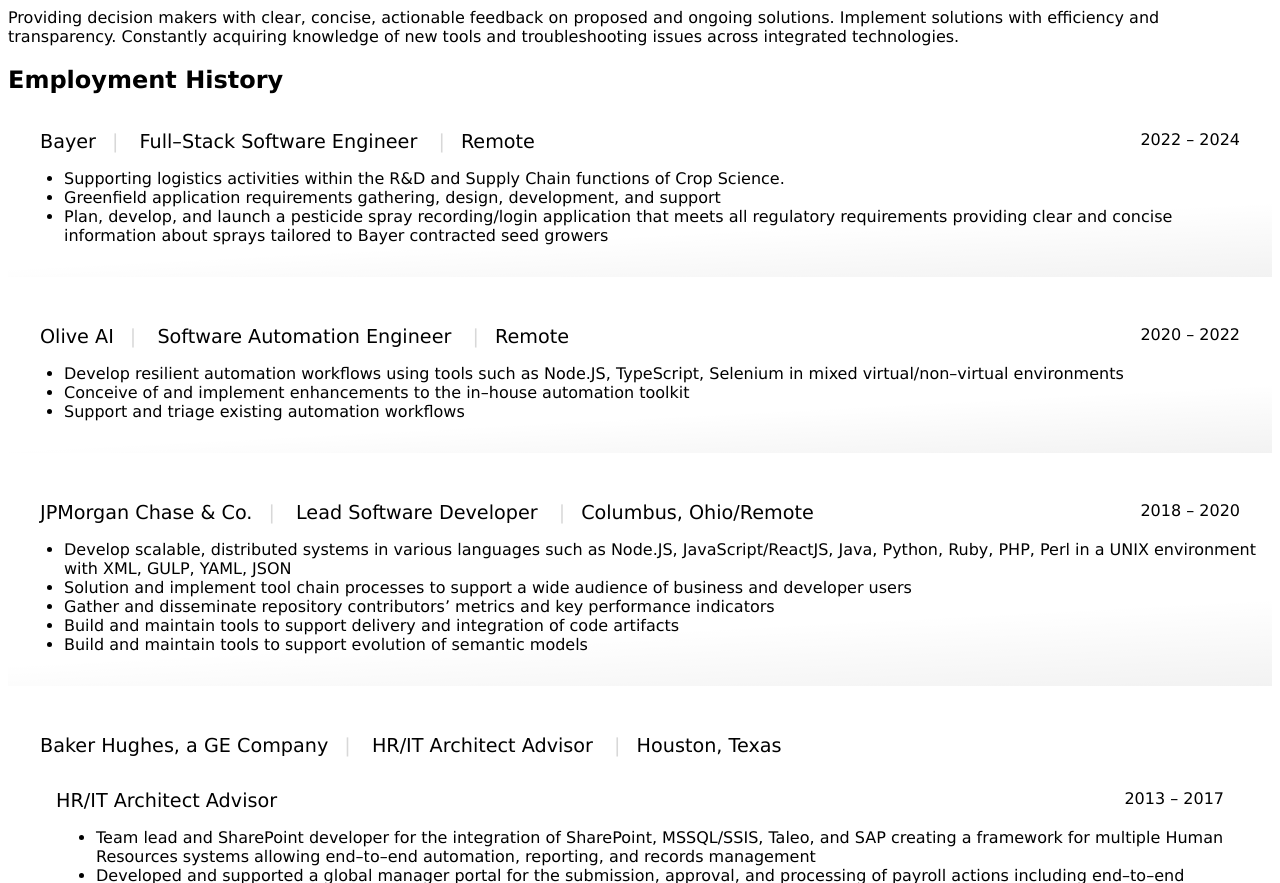
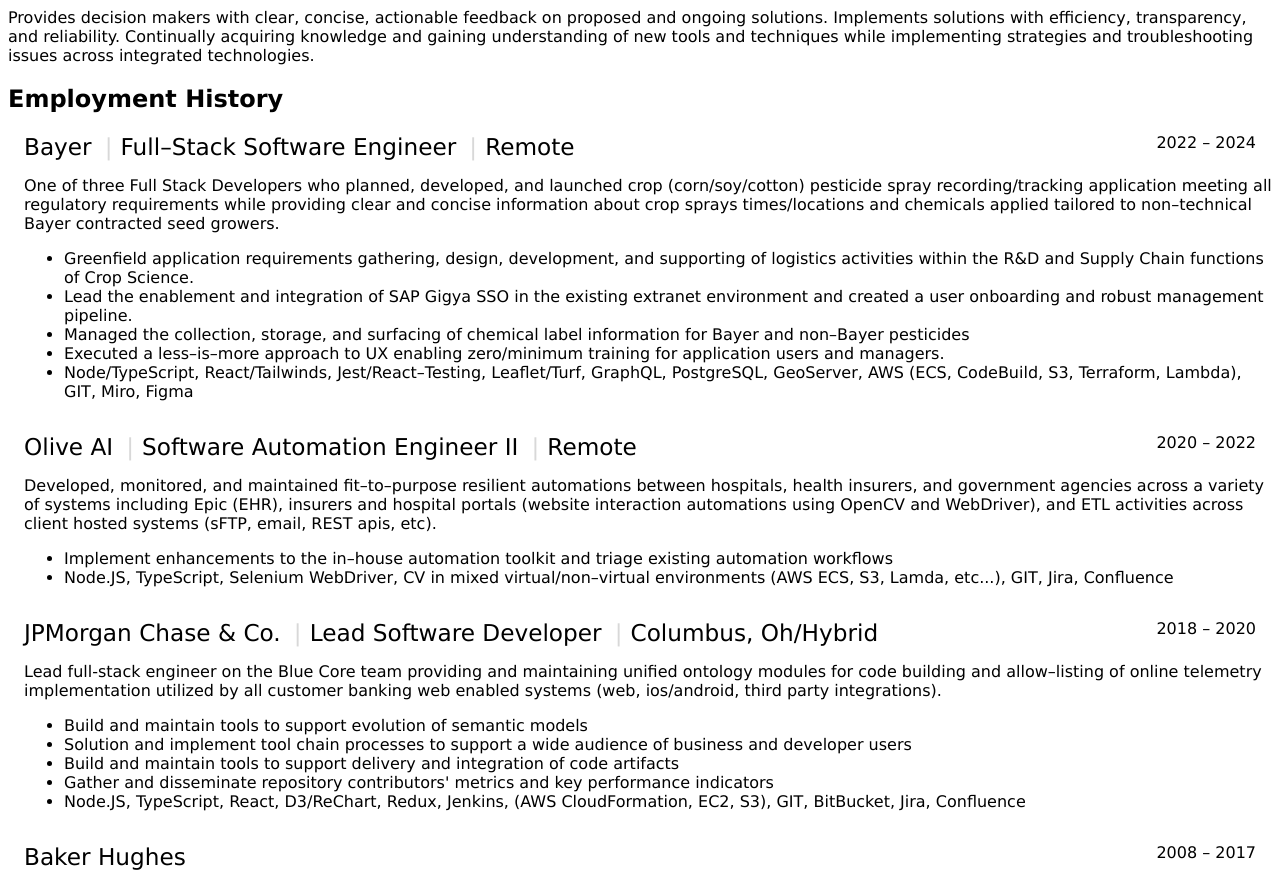
Before and after one commit to mattOd80/mattOd80.github.io, a plain HTML site: page index.html in a window 1280 px wide. Shown: the part 75-958 px from the top of the page. Drawn offline with Linux system fonts and the light colour scheme.

Commit message:
text updates

```diff
--- a/index.html
+++ b/index.html
@@ -9,32 +9,26 @@
     }
 
     h1 {
-      border-bottom: 2px darkblue solid;
+      border-bottom: 2px rgb(3, 3, 60) solid;
     }
 
     .entry {
       display: block;
-      margin-bottom: 2rem;
-      padding: 1rem;
-      background: linear-gradient(-3deg, rgba(0, 0, 0, 0.05), transparent 33%);
+      padding: 0 0 1rem 1rem;
     }
 
     .business,
     .title,
     .location {
       display: inline-block;
-      font-size: larger;
+      font-size: 1.45rem;
     }
 
-    .business {
-      margin-left: 1rem;
-    }
-
-    .business::after,
+    .title::before,
     .location::before {
       content: "|";
       opacity: 0.15;
-      padding: 0 1rem;
+      padding: 0 0.5rem;
     }
 
     .timeline {
@@ -42,11 +36,14 @@
       padding-right: 1rem;
     }
 
+    .entry .entry {
+      margin: 0 0 0 1rem;
+      width: auto;
+      padding: 1rem 0 0 0;
+    }
 
-    .entry .entry {
-      margin: 1rem 0 0 1rem;
-      width: auto;
-      background: revert;
+    .entry .entry .title::before {
+      content: none;
     }
 
     footer {
@@ -58,11 +55,7 @@
 
 <body>
   <h1>Matthew O'Donnell</h1>
-  <p>
-    Providing decision makers with clear, concise, actionable feedback on proposed and ongoing solutions. Implement
-    solutions with efficiency and transparency. Constantly acquiring knowledge of new tools and troubleshooting issues
-    across integrated technologies.
-  </p>
+  <p>Provides decision makers with clear, concise, actionable feedback on proposed and ongoing solutions. Implements solutions with efficiency, transparency, and reliability. Continually acquiring knowledge and gaining understanding of new tools and techniques while implementing strategies and troubleshooting issues across integrated technologies.</p>
 
   <h2>Employment History</h2>
   <div class="entry">
@@ -71,30 +64,27 @@
     <div class="location">Remote</div>
     <div class="timeline">2022 &ndash; 2024</div>
     <div class="details">
+      <p>One of three Full Stack Developers who planned, developed, and launched crop (corn/soy/cotton) pesticide spray recording/tracking application meeting all regulatory requirements while providing clear and concise information about crop sprays times/locations and chemicals applied tailored to non&ndash;technical Bayer contracted seed growers.</p>
       <ul>
-        <li>Supporting logistics activities within the R&amp;D and Supply Chain functions of Crop Science.</li>
-        <li>Greenfield application requirements gathering, design, development, and support</li>
-        <li>
-          Plan, develop, and launch a pesticide spray recording/login application that meets all regulatory requirements
-          providing clear and concise information about sprays tailored to Bayer contracted seed growers
-        </li>
+        <li>Greenfield application requirements gathering, design, development, and supporting of logistics activities within the R&amp;D and Supply Chain functions of Crop Science.</li>
+        <li>Lead the enablement and integration of SAP Gigya SSO in the existing extranet environment and created a user onboarding and robust management pipeline.</li>
+        <li>Managed the collection, storage, and surfacing of chemical label information for Bayer and non&ndash;Bayer pesticides</li>
+        <li>Executed a less&ndash;is&ndash;more approach to UX enabling zero/minimum training for application users and managers.</li>
+        <li>Node/TypeScript, React/Tailwinds, Jest/React&ndash;Testing, Leaflet/Turf, GraphQL, PostgreSQL, GeoServer, AWS (ECS, CodeBuild, S3, Terraform, Lambda), GIT, Miro, Figma</li>
       </ul>
     </div>
   </div>
 
   <div class="entry">
     <div class="business">Olive AI</div>
-    <div class="title">Software Automation Engineer</div>
+    <div class="title">Software Automation Engineer II</div>
     <div class="location">Remote</div>
     <div class="timeline">2020 &ndash; 2022</div>
     <div class="details">
+      <p>Developed, monitored, and maintained fit&ndash;to&ndash;purpose resilient automations between hospitals, health insurers, and government agencies across a variety of systems including Epic (EHR), insurers and hospital portals (website interaction automations using OpenCV and WebDriver), and ETL activities across client hosted systems (sFTP, email, REST apis, etc).</p>
       <ul>
-        <li>
-          Develop resilient automation workflows using tools such as Node.JS, TypeScript, Selenium in mixed
-          virtual/non&ndash;virtual environments
-        </li>
-        <li>Conceive of and implement enhancements to the in&ndash;house automation toolkit</li>
-        <li>Support and triage existing automation workflows</li>
+        <li>Implement enhancements to the in&ndash;house automation toolkit and triage existing automation workflows</li>
+        <li>Node.JS, TypeScript, Selenium WebDriver, CV in mixed virtual/non&ndash;virtual environments (AWS ECS, S3, Lamda, etc...), GIT, Jira, Confluence</li>
       </ul>
     </div>
   </div>
@@ -102,66 +92,62 @@
   <div class="entry">
     <div class="business">JPMorgan Chase &amp; Co.</div>
     <div class="title">Lead Software Developer</div>
-    <div class="location">Columbus, Ohio/Remote</div>
+    <div class="location">Columbus, Oh/Hybrid</div>
     <div class="timeline">2018 &ndash; 2020</div>
     <div class="details">
+      <p>Lead full-stack engineer on the Blue Core team providing and maintaining unified ontology modules for code building and allow&ndash;listing of online telemetry implementation utilized by all customer banking web enabled systems (web, ios/android, third party integrations).</p>
       <ul>
-        <li>
-          Develop scalable, distributed systems in various languages such as Node.JS, JavaScript/ReactJS, Java, Python,
-          Ruby, PHP, Perl in a UNIX environment with XML, GULP, YAML, JSON
-        </li>
+        <li>Build and maintain tools to support evolution of semantic models</li>
         <li>Solution and implement tool chain processes to support a wide audience of business and developer users</li>
-        <li>Gather and disseminate repository contributors’ metrics and key performance indicators</li>
         <li>Build and maintain tools to support delivery and integration of code artifacts</li>
-        <li>Build and maintain tools to support evolution of semantic models</li>
+        <li>Gather and disseminate repository contributors&apos; metrics and key performance indicators</li>
+        <li>Node.JS, TypeScript, React, D3/ReChart, Redux, Jenkins, (AWS CloudFormation, EC2, S3), GIT, BitBucket, Jira, Confluence</li>
       </ul>
     </div>
   </div>
 
+
+
   <div class="entry">
-    <div class="business">Baker Hughes, a GE Company</div>
-    <div class="title">HR/IT Architect Advisor</div>
-    <div class="location">Houston, Texas</div>
-    <!-- <div class="timeline">2008 &ndash; 2017</div> -->
+    <div class="business">Baker Hughes</div>
+    <div class="timeline">2008 &ndash; 2017</div>
     <div class="entry">
       <div class="title">HR/IT Architect Advisor</div>
+      <div class="location">Houston, Tx/Hybrid</div>
+
       <div class="timeline">2013 &ndash; 2017</div>
       <div class="details">
         <ul>
-          <li>Team lead and SharePoint developer for the integration of SharePoint, MSSQL/SSIS, Taleo, and SAP
-            creating a framework for multiple Human Resources systems allowing end&ndash;to&ndash;end automation,
-            reporting, and
-            records management</li>
-          <li>Developed and supported a global manager portal for the submission, approval, and processing of payroll
-            actions including end&ndash;to&ndash;end automation for the majority of HR transactions reducing support
-            cost by $3mm
-            upon release and $1mm annually</li>
+          <li>Team lead and SharePoint developer for the integration of SharePoint, MSSQL/SSIS, Taleo, and SAP creating a framework for multiple Human Resources systems allowing end&ndash;to&ndash;end automation, reporting, and records management</li>
+          <li>Developed and supported a global manager portal for the submission, approval, and processing of payroll actions including end&ndash;to&ndash;end automation for the majority of HR transactions reducing support cost by $3mm upon release and $1mm annually</li>
           <li>Designed and developed the 2016 Merit Cycle management system removing the need for 3rd party system</li>
-          <li>Developed Hiring and Onboarding system for requests, approval, and tracking resulting in an annual savings
-            of $2mm</li>
+          <li>Developed Hiring and Onboarding system for requests, approval, and tracking resulting in an annual savings of $2mm</li>
           <li>Provided level 3 support for all SharePoint based HR systems</li>
+          <li>SharePoint, MSSQL/SSIS/SSMS, Taleo, C#, .Net, InfoPath, Subversion</li>
         </ul>
       </div>
     </div>
 
     <div class="entry">
       <div class="title">Marketing Communications Specialist</div>
+      <div class="location">Houston, Tx</div>
       <div class="timeline">2008 &ndash; 2013</div>
       <div class="details">
         <ul>
-          <li>Developed and supported SharePoint based intranet, internet content support, and managed web&ndash;based
-            tools for marketing department</li>
+          <li>Developed and supported SharePoint based intranet, internet content support, and managed web&ndash;based tools for marketing department</li>
           <li>Analyzed business requirements and translated them to actionable project requirements</li>
-          <li>Lead technical contact for third party developers of the corporate public facing website ensuring clear
-            understanding of requirements facilitating an on time launch at quarter the cost of initial estimates</li>
-          <li>SharePoint developer for intranet, eliminating legacy systems and content, with a successful on time and
-            on
-            budget launch</li>
+          <li>Lead technical contact for third party developers of the corporate public facing website ensuring clear understanding of requirements facilitating an on time launch at quarter the cost of initial estimates</li>
+          <li>SharePoint developer for intranet, eliminating legacy systems and content, with a successful on time and on budget launch</li>
           <li>Designed, implemented, and automated collaborative activities reducing overhead</li>
+          <li>HTML, CSS, JavaScript, jQuery, SharePoint, VBA, PHP, Drupal, CakePHP, WordPress, Microsoft IIS, Subversion</li>
         </ul>
       </div>
     </div>
-  </div>
+
+    </div>
+
+
+
 
   <h2>Education</h2>
   <div class="details">
```
